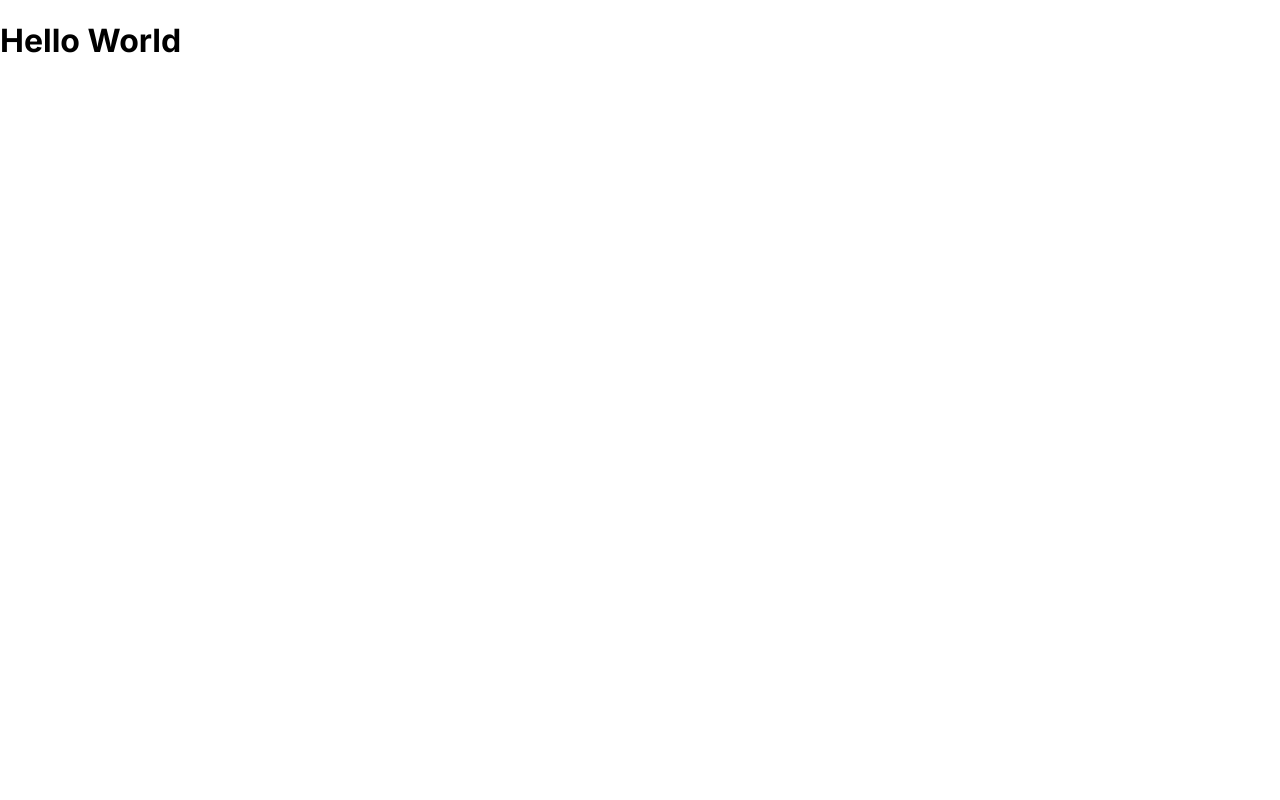
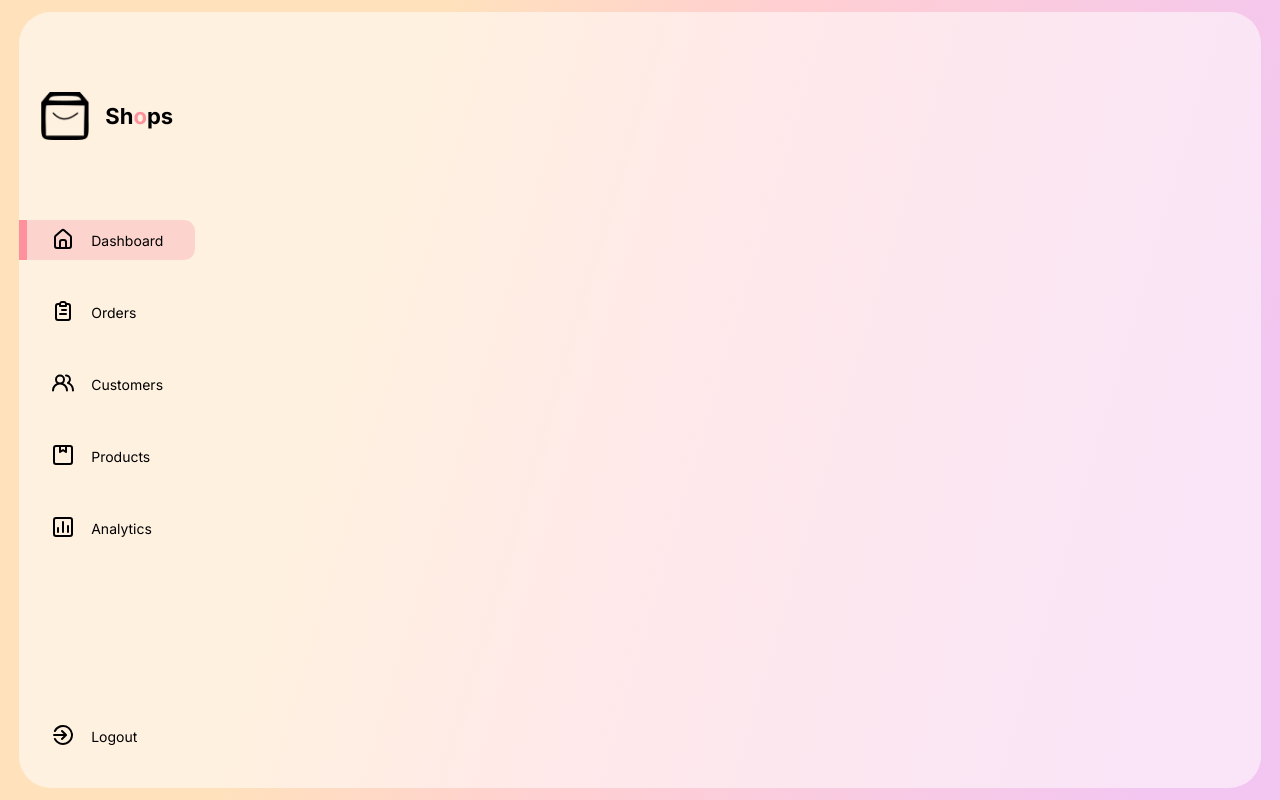
Before and after one commit to Bbek-Crestha/admin-dashboard, a React (Create React App) app: page / in a window 1280 px wide. Built offline with nearby package versions, Linux system fonts and the light colour scheme.

Commit message:
feat: create sidebar

```diff
--- a/src/App.js
+++ b/src/App.js
@@ -1,9 +1,16 @@
 import "./App.css";
+import Sidebar from "./components/sidebar/Sidebar";
 
 const App = () => {
 	return (
-		<div>
-			<h1>Hello World</h1>
+		<div className="App">
+			<div className="AppGlass">
+				<Sidebar />
+
+				<div></div>
+
+				<div></div>
+			</div>
 		</div>
 	);
 };
--- /dev/null
+++ b/src/components/sidebar/Sidebar.css
@@ -0,0 +1,72 @@
+.Sidebar {
+	display: flex;
+	flex-direction: column;
+	position: relative;
+	padding-top: 4rem;
+	transition: all 300ms ease;
+}
+
+/* logo */
+
+.logo {
+	display: flex;
+	height: 5rem;
+	font-weight: bold;
+	font-size: 22px;
+	gap: 1rem;
+	align-items: center;
+	justify-content: center;
+}
+
+.logo > img {
+	width: 3rem;
+	height: 3rem;
+}
+
+.logo > span > span {
+	color: var(--pink);
+}
+
+/* menu */
+
+.menu {
+	margin-top: 4rem;
+	display: flex;
+	flex-direction: column;
+	gap: 2rem;
+}
+
+.menuItem {
+	display: flex;
+	align-items: center;
+	gap: 1rem;
+
+	height: 2.5rem;
+	margin-left: 2rem;
+	position: relative;
+	transition: all 300ms ease;
+	font-size: 14px;
+	border-radius: 0.7rem;
+}
+
+.menuItem:hover {
+	cursor: pointer;
+}
+
+.active {
+	background: var(--activeItem);
+	margin-left: 0;
+}
+
+.active::before {
+	content: "";
+	width: 8px;
+	height: 100%;
+	background: var(--pink);
+	margin-right: calc(1rem - 8px);
+}
+
+.menu .menuItem:last-child {
+	position: absolute;
+	bottom: 2rem;
+}
--- /dev/null
+++ b/src/components/sidebar/Sidebar.jsx
@@ -0,0 +1,52 @@
+import { useState } from "react";
+import "./Sidebar.css";
+import Logo from "../../images/logo.png";
+
+import { SidebarData } from "../../Data/Data";
+import { UilSignOutAlt } from "@iconscout/react-unicons";
+
+const Sidebar = () => {
+	const [selected, setSelected] = useState(0);
+
+	return (
+		<div className="Sidebar">
+			{/* logo */}
+			<div className="logo">
+				<img src={Logo} alt="shop logo" />
+
+				<span>
+					Sh<span>o</span>ps
+				</span>
+			</div>
+
+			{/* menu */}
+			<div className="menu">
+				{SidebarData.map((item, index) => {
+					return (
+						<div
+							className={selected === index ? "menuItem active" : "menuItem"}
+							key={index}
+							onClick={() => setSelected(index)}
+						>
+							<div>
+								<item.icon />
+							</div>
+
+							<span>{item.heading}</span>
+						</div>
+					);
+				})}
+
+				<div className="menuItem">
+					<div>
+						<UilSignOutAlt />
+					</div>
+
+					<span>Logout</span>
+				</div>
+			</div>
+		</div>
+	);
+};
+
+export default Sidebar;
```
